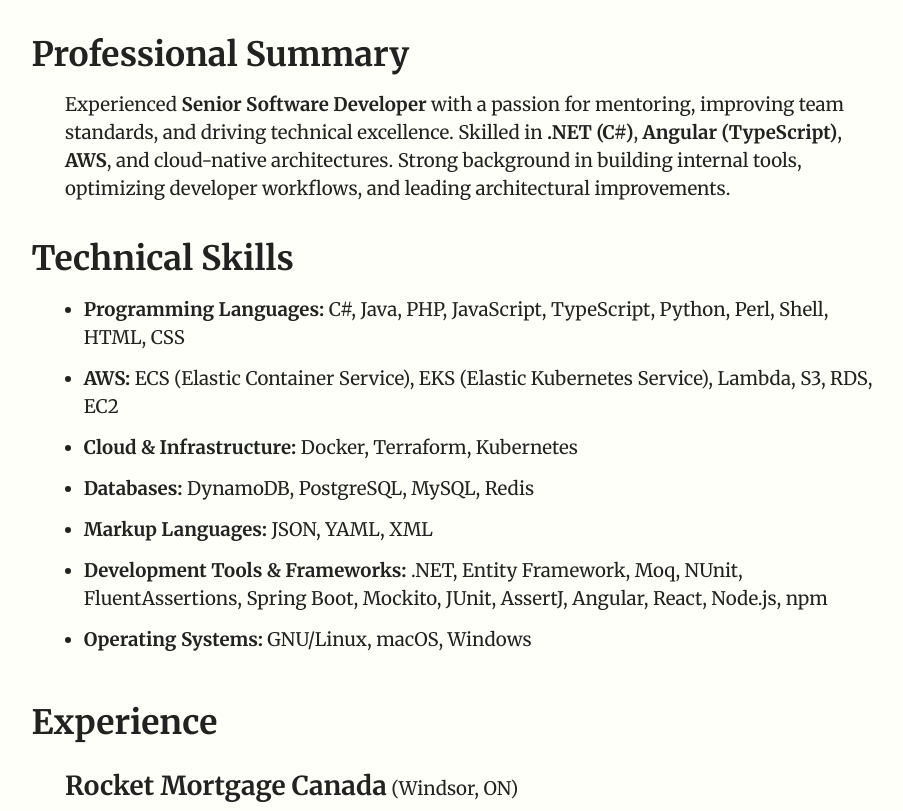
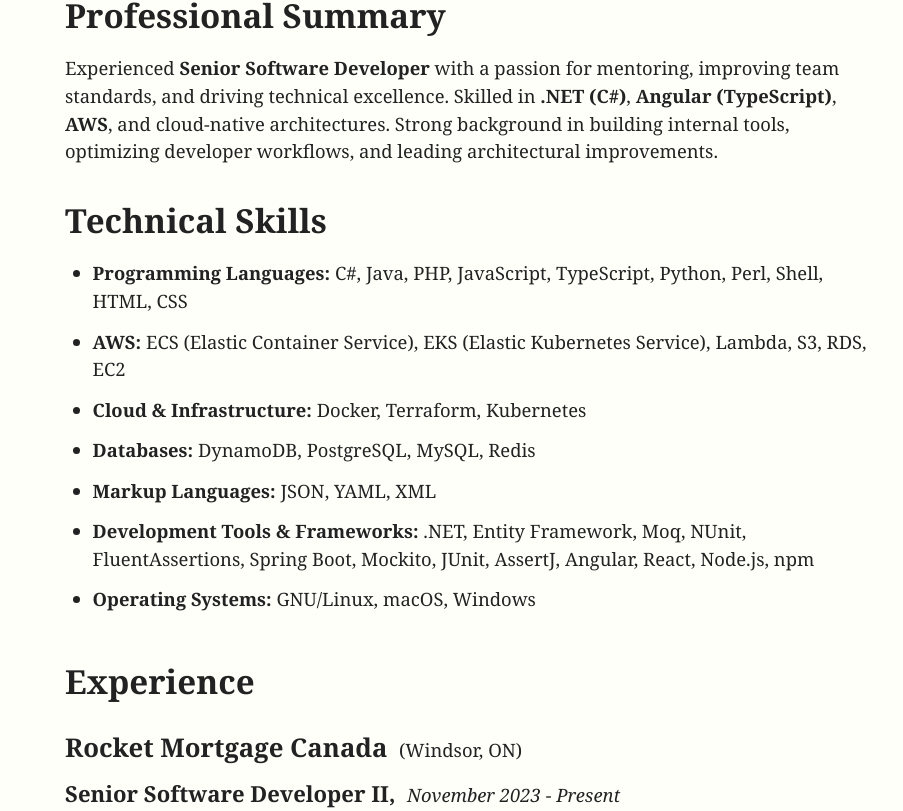
Before and after one commit to tommcdo/resume, a React (Vite) app: page / in a window 1280 px wide. Shown: the part 169-980 px from the top of the page, without its empty margins (167-1070 px from the left). Built offline with nearby package versions, Linux system fonts and the light colour scheme.

Commit message:
Spruce up

```diff
--- a/src/App.css
+++ b/src/App.css
@@ -1,103 +1,40 @@
 * {
   margin: 0;
   padding: 0;
-  font-family: "Merriweather", serif;
 }
 
-html {
-  font-size: 14pt;
+#toggle-btn {
+  position: fixed;
+  top: 0;
+  right: 0;
+  margin: 0.25em;
+  padding: 0.25em;
+  border: 1px dotted #222;
+  cursor: pointer;
 }
 
-@media screen and (prefers-color-scheme: light) {
-  body {
-    background-color: #fffffa;
-    color: #222;
-
-    max-width: 8.5in;
-    margin: 0 auto;
+@media print {
+  #toggle-btn {
+    display: none;
   }
 }
 
-@media screen and (prefers-color-scheme: dark) {
+@media screen {
   body {
-    background-color: #222;
-    color: #ffe;
-  }
-}
-
-@media screen and (max-width: 768px) {
-  html {
-    font-size: 10pt;
-  }
-}
-
-@media screen and (min-width: 769px) {
-  html {
-    font-size: 14pt;
-  }
-}
-
-@media print {
-  body {
-    background-color: #fff;
-    color: #000;
+    max-width: 8.5in;
+    margin: 0 auto;
+    padding-bottom: 1em;
   }
 }
 
 @media print {
   @page {
-    padding: 0.5in 0;
+    padding: 0.5in;
   }
   body: {
     margin: 0;
     padding: 0;
   }
-  html {
-    font-size: 10pt;
-  }
-}
-
-body {
-  padding: 2em 5em;
-  font-family: sans-serif;
-}
-
-h1, h2, h3 {
-  margin: 1em 0 0.5em 0;
-}
-
-h1 {
-  font-size: 1.8rem;
-  margin-left: -1em;
-}
-
-h2 {
-  font-size: 1.4rem;
-}
-
-h3 {
-  font-size: 1.2rem;
-}
-
-ul {
-  margin-top: 0.8em;
-  padding-left: 1em;
-
-  li {
-    line-height: 1.5em;
-    padding-bottom: 0.7em;
-  }
-
-}
-
-p {
-  line-height: 1.5em;
-}
-
-p, li {
-  font-size: 1rem;
-}
-
   .employer {
     .heading {
       break-inside: avoid;
@@ -108,37 +45,57 @@ p, li {
       break-inside: avoid;
     }
   }
-
-.date {
-  font-weight: 400;
-  font-size: 1rem;
-  font-style: italic;
 }
 
-.location {
-  font-size: 1rem;
-  font-weight: 400;
+h1, h2 {
+  margin: 1em 0 0.5em 0;
 }
 
+h3 {
+  margin-top: 0;
+}
 
+ul {
+  margin-top: 0.8em;
+  padding-left: 1.5em;
+
+  li {
+    padding-bottom: 0.7em;
+  }
+
+}
+
+#contact {
+  margin: 1em 0;
+}
+
+#resume.styled {
   .emdash {
     display: none;
   }
 
-@media screen and (max-width: 1024px) {
   .date, .location {
     display: block;
   }
 }
 
-@media print, screen and (min-width: 1025px) {
-  h3 span.title {
+@media print, screen and (min-width: 1024px) {
+  #resume.styled {
+    .date, .location {
+      display: inline;
+    }
+
+    .position {
+      &:not(.no-date) {
+        h3 .title {
           &::after {
             content: ", "
           }
         }
+      }
+    }
 
-  h2 span.location {
+    h2 .location {
       &::before {
         content: " (";
       }
@@ -147,10 +104,4 @@ p, li {
       }
     }
   }
-
-#contact {
-  margin: 1em 0;
 }
-
-#techskills {
-}
--- a/src/App.jsx
+++ b/src/App.jsx
@@ -1,5 +1,7 @@
-import { useState } from 'react'
-import './App.css'
+import { useState } from 'react';
+import './App.css';
+import './typeface.css';
+import './colors.css';
 import data from './data.yaml';
 
 function Render({ content }) {
@@ -9,7 +11,7 @@ function Render({ content }) {
         if (index % 2 === 0) {
           return part;
         } else {
-          return (<strong>{part}</strong>);
+          return <strong>{part}</strong>;
         }
       })}
     </>
@@ -36,12 +38,23 @@ function Contact() {
   );
 }
 
+function When({ condition, children }) {
+  if (condition) {
+    return <>{children}</>;
+  } else {
+    return <></>;
+  }
+}
+
 function Title({ title, subtitle, type }) {
   return (
     <>
       <span class="title">{title}</span>
-      <span class="emdash"> &mdash; </span>
+      <When condition={subtitle}>
+        &nbsp;
+        <span class="emdash">&mdash; </span>
         <span class={type}>{subtitle}</span>
+      </When>
     </>
   );
 }
@@ -92,10 +105,10 @@ function Education() {
       {data.education.map((item, schoolIndex) => (
         <div class="institution" key={schoolIndex}>
           <div class="heading">
-            <h2><span class="title">{item.school}</span>&nbsp;<span class="location">{item.location}</span></h2>
+            <Institution name={item.school} city={item.location} />
           </div>
-          <div class="position" key={schoolIndex}>
-            <h3><span class="title">{item.title}</span>&nbsp;<span class="date">{item.date}</span></h3>
+          <div class="position no-date" key={schoolIndex}>
+            <Credential title={item.title} />
           </div>
         </div>
       ))}
@@ -121,14 +134,28 @@ function TechSkills() {
   );
 }
 
+function CssToggle({ children }) {
+  const [isStyled, toggleStyle] = useState(true);
+  return (
+    <>
+      {/*<a id="toggle-btn" onClick={(event) => toggleStyle(!isStyled)}>CSS: {isStyled ? 'ON' : 'OFF'}</a>*/}
+      <div id="resume" {...(isStyled && { class: 'styled' })}>
+        {children}
+      </div>
+    </>
+  );
+}
+
 function App() {
   return (
     <>
+      <CssToggle>
         <Contact />
         <Summary />
         <TechSkills />
         <Experience />
         <Education />
+      </CssToggle>
     </>
   )
 }
--- /dev/null
+++ b/src/colors.css
@@ -0,0 +1,23 @@
+@media screen and (prefers-color-scheme: light) {
+  body {
+    background-color: #fffffa;
+    color: #222;
+
+    max-width: 8.5in;
+    margin: 0 auto;
+  }
+}
+
+@media screen and (prefers-color-scheme: dark) {
+  body {
+    background-color: #222;
+    color: #ffe;
+  }
+}
+
+@media print {
+  body {
+    background-color: #fff;
+    color: #000;
+  }
+}
--- /dev/null
+++ b/src/typeface.css
@@ -0,0 +1,53 @@
+html {
+  font-size: 115%;
+}
+
+@media print {
+  html {
+    font-size: 85%;
+  }
+}
+
+@media screen and (max-width: 1024px) {
+  html {
+    font-size: 100%;
+  }
+}
+
+@media screen and (max-width: 768px) {
+  html {
+    font-size: 80%;
+  }
+}
+
+#resume.styled {
+  font-family: Georgia, serif;
+
+  h1 {
+    font-size: 1.8rem;
+  }
+
+  h2 {
+    font-size: 1.4rem;
+  }
+
+  h3 {
+    font-size: 1.2rem;
+  }
+
+  p, li {
+    font-size: 1rem;
+    line-height: 1.5em;
+  }
+
+  .date {
+    font-size: 1rem;
+    font-weight: 400;
+    font-style: italic;
+  }
+
+  .location {
+    font-size: 1rem;
+    font-weight: 400;
+  }
+}
```
Lines whose indentation alone changed are shown as unchanged.
